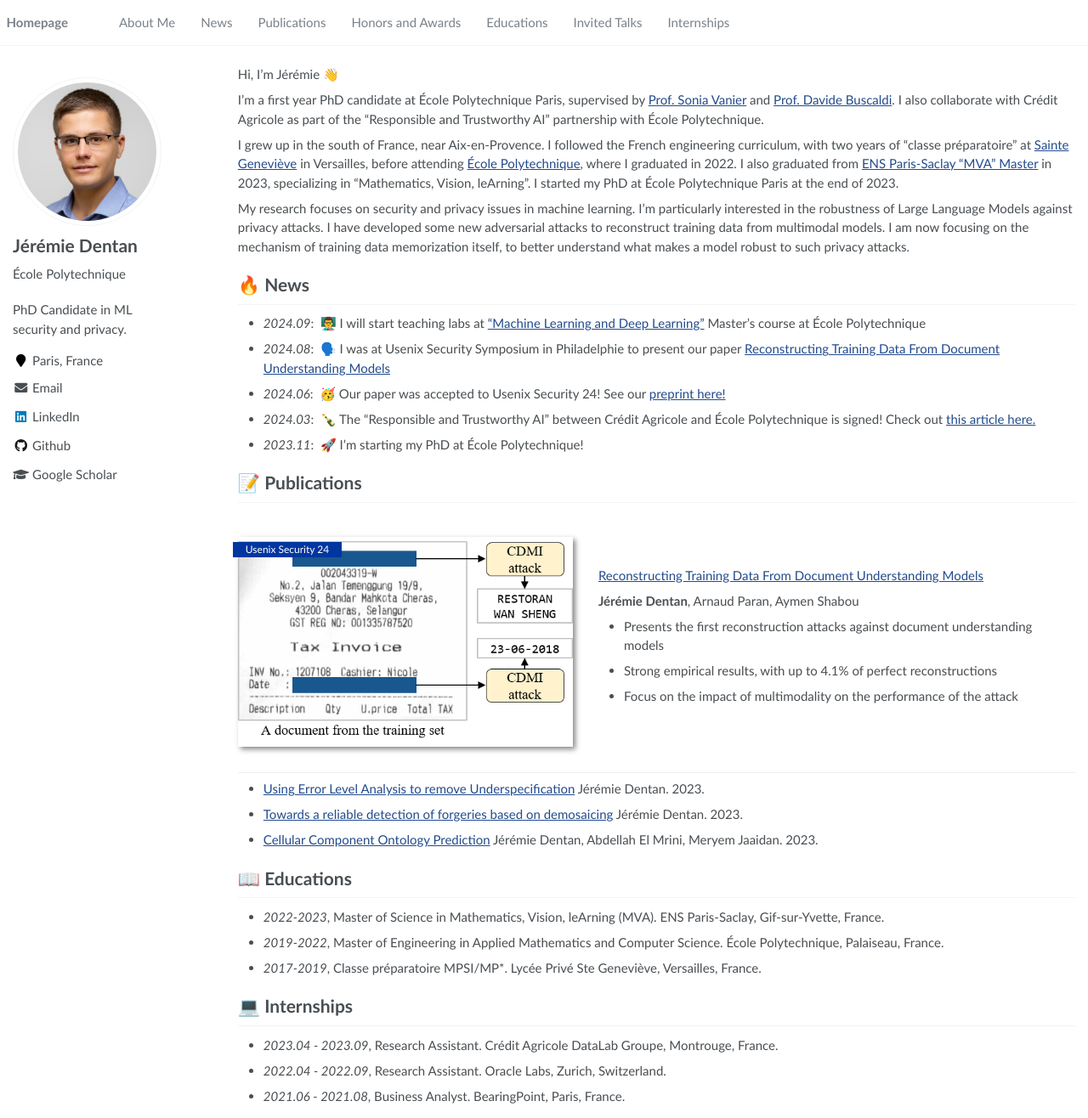
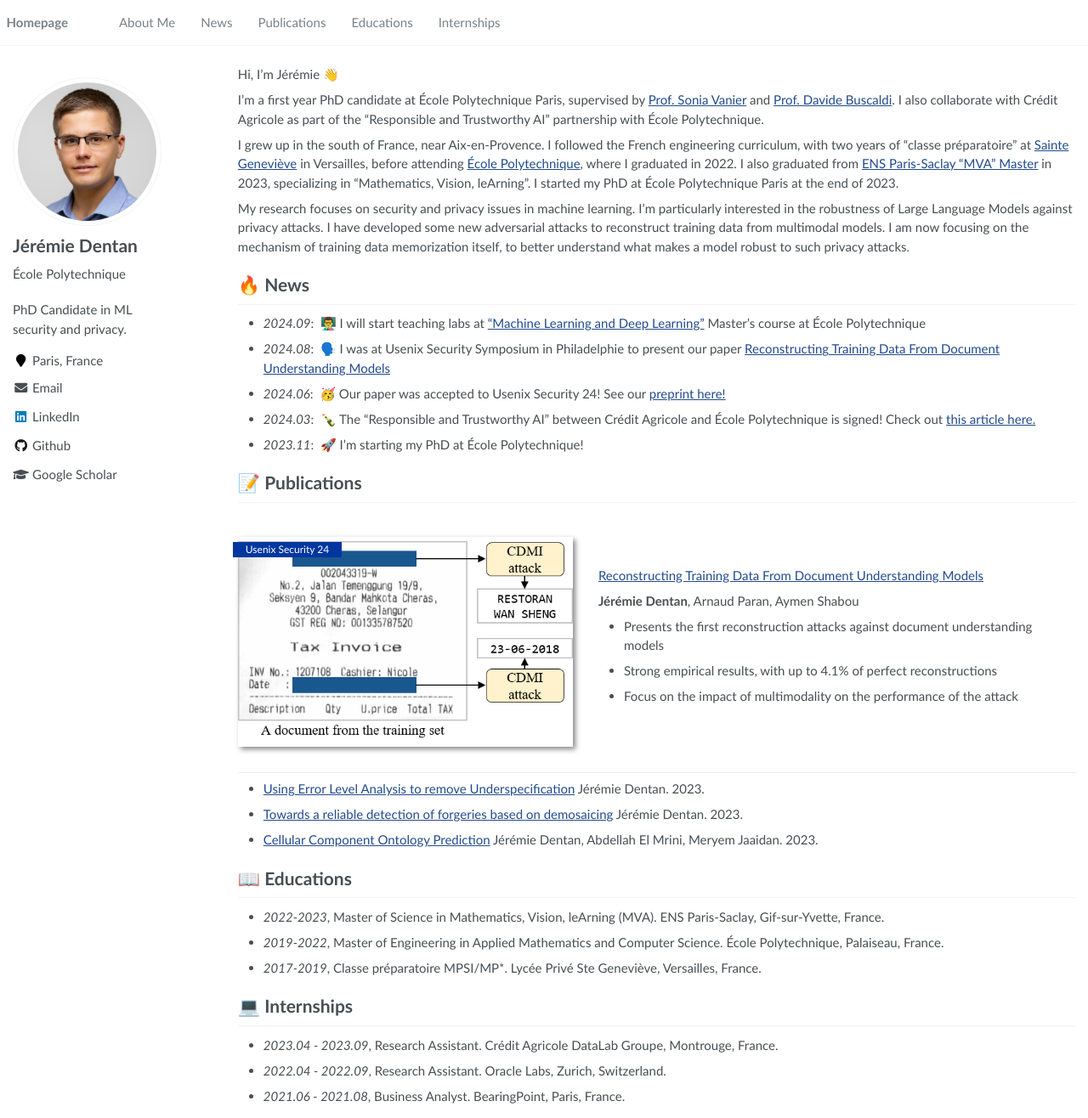
Before and after one commit to DentanJeremie/DentanJeremie.github.io, a Jekyll site: the page built from _pages/about.md, in a window 1280 px wide and 1316 px high. Shown: the whole window at 85% size. Built offline with Jekyll 4.4.1, drawn with Linux system fonts in a browser that asks for light colours.

Commit message:
Bugfix for navigation

```diff
--- a/_data/navigation.yml
+++ b/_data/navigation.yml
@@ -9,14 +9,8 @@ main:
   - title: "Publications"
     url: "/#-publications"
 
-  - title: "Honors and Awards"
-    url: "/#-honors-and-awards"
-
   - title: "Educations"
     url: "/#-educations"
 
-  - title: "Invited Talks"
-    url: "/#-invited-talks"
-
   - title: "Internships"
     url: "/#-internships"
```
Also changed, not shown: Gemfile.lock.
